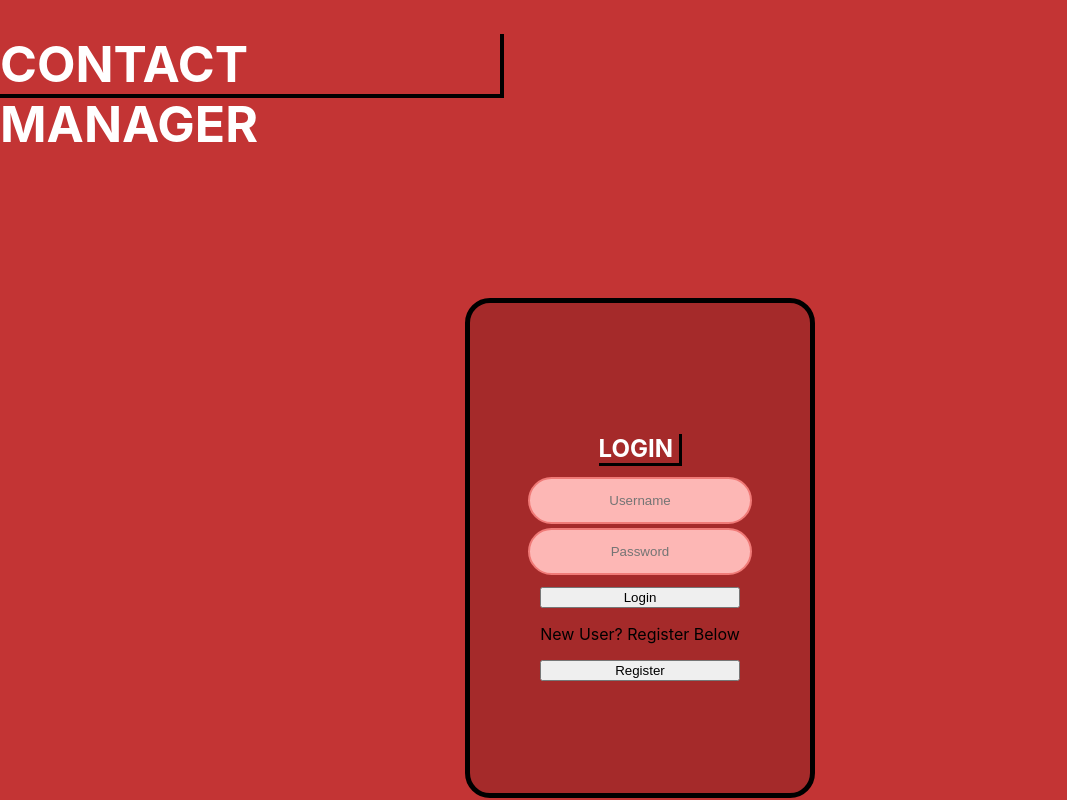
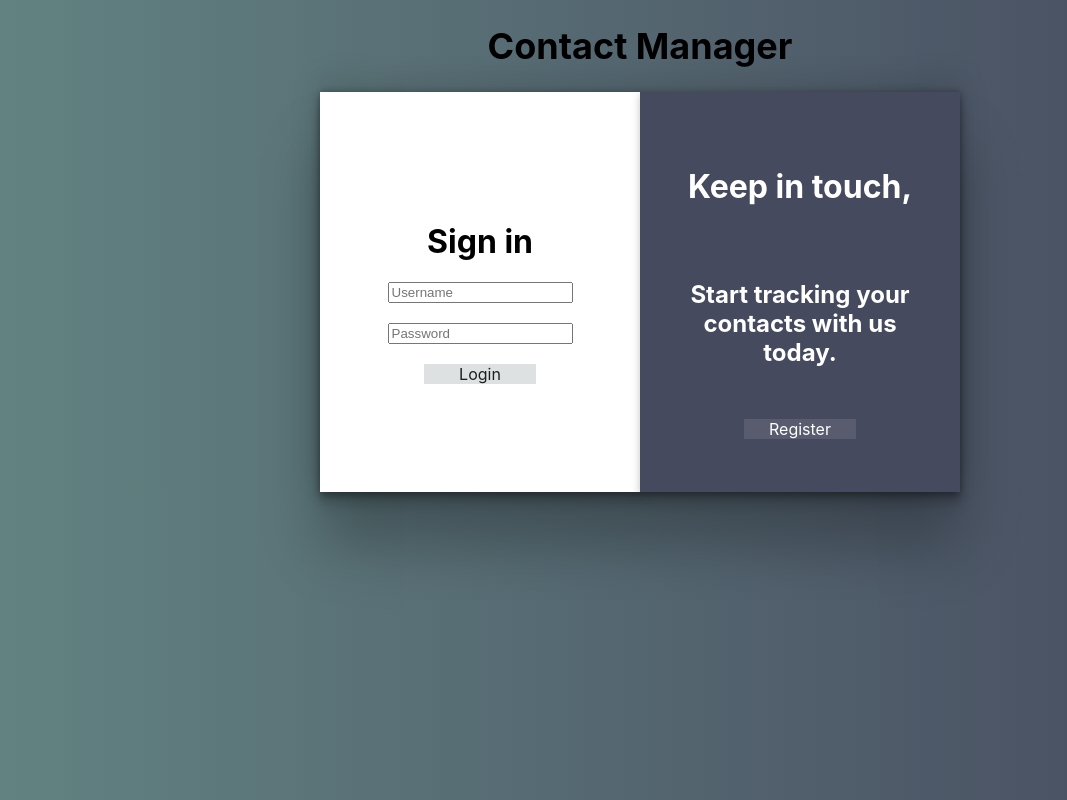
Before and after one commit to enzosromano/GoatedGroup23, a PHP site: page / in a window 1280 px wide. Shown: the whole page, without its empty margins (0-1067 px from the left). Run offline with PHP 8.4, Linux system fonts and the light colour scheme.

Commit message:
Cleaned up index.html + css

```diff
--- a/css/styles.css
+++ b/css/styles.css
@@ -3,6 +3,7 @@ body {
     width: 100%;
     margin: 0;
     font-family: -apple-system, BlinkMacSystemFont, 'Segoe UI', Roboto, Oxygen, Ubuntu, Cantarell, 'Open Sans', 'Helvetica Neue', sans-serif;
+    background-image: linear-gradient(to right, #628281, #464A5F);
 }
 
 .header {
@@ -11,38 +12,6 @@ body {
     font-size: 18px;
     align-items: center;
     /*background-color: #1F2937;*/
-    padding: 200px 13% 15px 13%;
-}
-
-.headerBorder {
-    font-size: 25px;
-    border: 4px solid black;
-    border-left: 0;
-    border-top: 0;
-    text-transform: uppercase;
-    height: 60px;
-    width: 500px;
-    color: white;
-}
-
-.tnavbar, .bnavbar {
-    display: flex;
-    /*justify-content: space-around;*/
-    gap: 10px;
-}
-
-.tnavbar a {
-    text-decoration: none;
-    font-size: 50px;
-    /*color: #F9FAF8;*/
-    color: #F64C72;
-    font-weight: bold;
-}
-
-.bnavbar a {
-    text-decoration: none;
-    font-size: 18px;
-    color: #E5E7EB;
 }
 
 @media only screen and (max-width: 850px) {
@@ -55,29 +24,57 @@ body {
   }
 
 
-
-.mainBody {
+.loginBody {
+    width: 50%;
+    height: 50vh;
     display: flex;
-    flex-direction: column;
     align-items: center;
-    margin-top: 200px;
-
+    justify-content: center;
+    margin: auto;
+    box-shadow: rgba(0, 0, 0, 0.25) 0px 54px 55px,
+    rgba(0, 0, 0, 0.12) 0px -12px 30px,
+    rgba(0, 0, 0, 0.12) 0px 4px 6px,
+    rgba(0, 0, 0, 0.17) 0px 12px 13px,
+    rgba(0, 0, 0, 0.09) 0px -3px 5px;
 }
 
-.loginModal {
+
+
+.signInModal {
     display: flex;
     flex-direction: column;
     justify-content: center;
     align-items: center;
-    padding: 20px;
-    border-radius: 25px;
-    border: 6px solid black;
-    height: 450px;
-    width: 20%;
+
+    background-color: white;
+
+    width: 50%;
+    height: 100%;
+    box-shadow: rgba(0, 0, 0, 0.24) 0px 3px 8px;
+
 }
 
+.signUpModal {
+    display: flex;
+    flex-direction: column;
+    justify-content: center;
+    align-items: center;
+    width: 50%;
+    height: 100%;
+
+    color: white;
+    background-color: #464A5F;
+    box-shadow: rgba(0, 0, 0, 0.24) 0px 3px 8px;
+}
+.signUpModal h2 {
+    padding: 10%;
+    align-self: center;
+    text-align: center;
+}
+
+
 .loginModel {
-    background-color: brown;
+    background-color: white;
     display: flex;
     flex-direction: column;
     justify-content: center;
@@ -98,7 +95,7 @@ body {
 }
 
 .loginModel h2 {
-    color: white;
+    color: black;
     text-transform: uppercase;
     font: bold;
     border: 3px solid black;
@@ -123,21 +120,92 @@ body {
     width: 280px;
 }
 
-.homeModel {
-    background-color: brown;
-    display: flex;
-    flex-direction: column;
-    justify-content: center;
-    align-items: center;
-    padding: 20px;
-    border-radius: 25px;
-    border: 5px solid black;
-    height: 50px;
-    width: 200px
-}
-
 
 .loginRegister {
     display: flex;
     flex-direction: column;
 }
+
+.btn-three {
+    color: white;
+    transition: all 0.5s;
+    position: relative;
+    display: flex;
+    justify-content: center;
+    width: 35%;
+    height: 5%;
+  }
+  .btn-three::before {
+    content: '';
+    position: absolute;
+    top: 0;
+    left: 0;
+    width: 100%;
+    height: 100%;
+    z-index: 1;
+    background-color: rgba(255,255,255,0.1);
+    transition: all 0.3s;
+  }
+  .btn-three:hover::before {
+    opacity: 0 ;
+    transform: scale(0.5,0.5);
+  }
+  .btn-three::after {
+    content: '';
+    position: absolute;
+    top: 0;
+    left: 0;
+    width: 100%;
+    height: 100%;
+    z-index: 1;
+    opacity: 0;
+    transition: all 0.3s;
+    border: 1px solid rgba(255,255,255,0.5);
+    transform: scale(1.2,1.2);
+  }
+  .btn-three:hover::after {
+    opacity: 1;
+    transform: scale(1,1);
+  }
+
+.btn-one {
+    color: black;
+    transition: all 0.5s;
+    position: relative;
+    display: flex;
+    justify-content: center;
+    width: 35%;
+    height: 5%;
+  }
+  .btn-one::before {
+    content: '';
+    position: absolute;
+    top: 0;
+    left: 0;
+    width: 100%;
+    height: 100%;
+    z-index: 1;
+    background-color: rgba(115, 129, 136, 0.24);
+    transition: all 0.3s;
+  }
+  .btn-one:hover::before {
+    opacity: 0 ;
+    transform: scale(0.5,0.5);
+  }
+  .btn-one::after {
+    content: '';
+    position: absolute;
+    top: 0;
+    left: 0;
+    width: 100%;
+    height: 100%;
+    z-index: 1;
+    opacity: 0;
+    transition: all 0.3s;
+    border: 1px solid rgba(163, 42, 42, 0.5);
+    transform: scale(1.2,1.2);
+  }
+  .btn-one:hover::after {
+    opacity: 1;
+    transform: scale(1,1);
+  }
--- a/index.html
+++ b/index.html
@@ -11,30 +11,38 @@
     <link rel="stylesheet" href="css/styles.css">
   </head>
 <body>
-	<div class="headerBorder">
+	<div class="header">
         <h1>
             Contact Manager
         </h1>
     </div>
 
-	<div class="mainBody">
-		<form class="loginModel" action="index.html" method="post">
-			<h2>
-				Login
-			</h2>
+	<div class="loginBody">
+
+		<div class="signInModal">
+			<h1>Sign in</h1>
+
 			<input type="text" id="loginName" placeholder="Username" /><br />
 			<input type="password" id="loginPassword" placeholder="Password"/><br />
 
-			<div class="loginRegister">
-				<button type="button" id="loginButton" class="buttons" onclick="doLogin();"> Login </button>
-				<span id="loginResult"></span>
-
-				<p>New User? Register Below</p>
-
-				<button type="button" class="buttons" onclick="location.href='register.html';">Register</button>
+			<div class="btn-one" onclick="doLogin();">
+				<span>Login</span>
 			</div>
 
-		</form>
+			<span id="loginResult"></span>
+
+
+		</div>
+
+		<div class="signUpModal">
+			<h1>Keep in touch,</h1>
+			<h2>Start tracking your contacts with us today.</h2>
+			<div class="btn-three" onclick="location.href='register.html';">
+				<span>Register</span>
+			</div>
+
+		</div>
+
 	</div>
 
 
```
Also changed, not shown: color.html (+4 -9 lines), images/backgroundimage.jpg (added), images/bimage.jpg (added).
